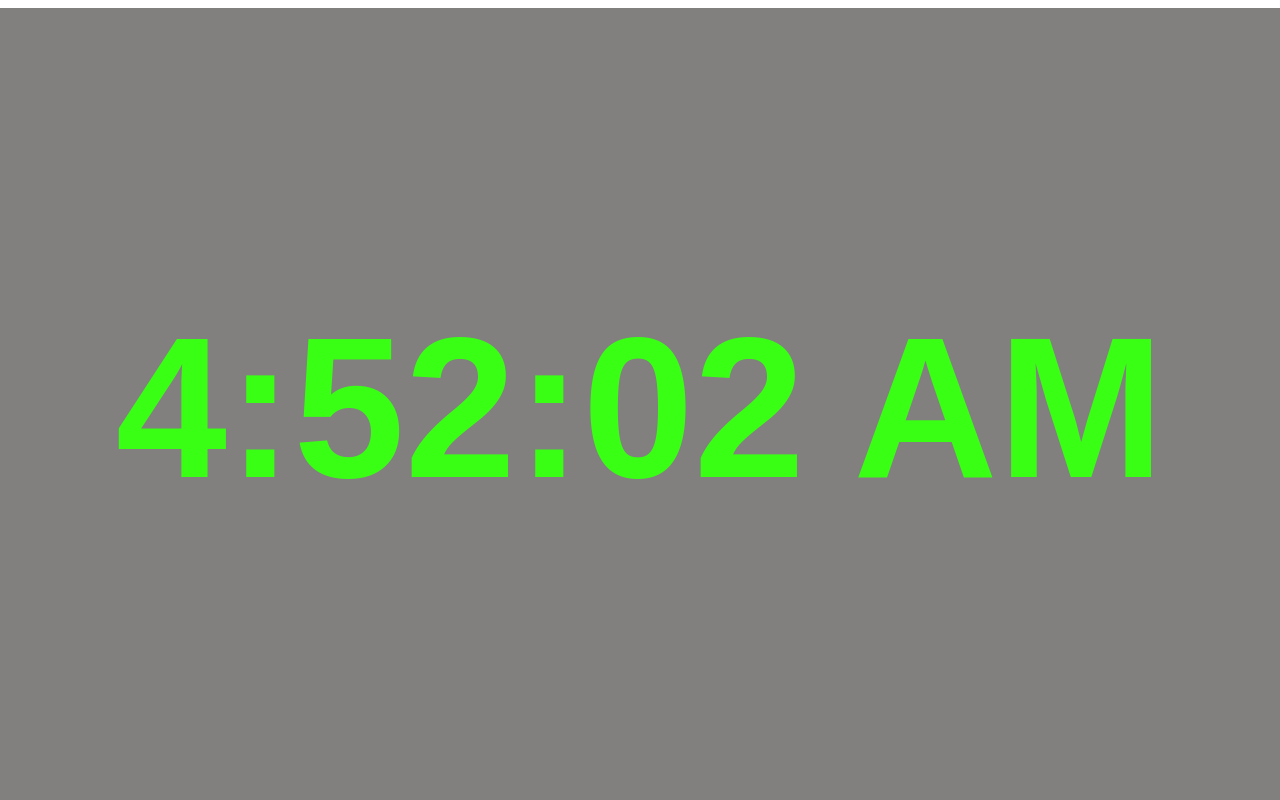
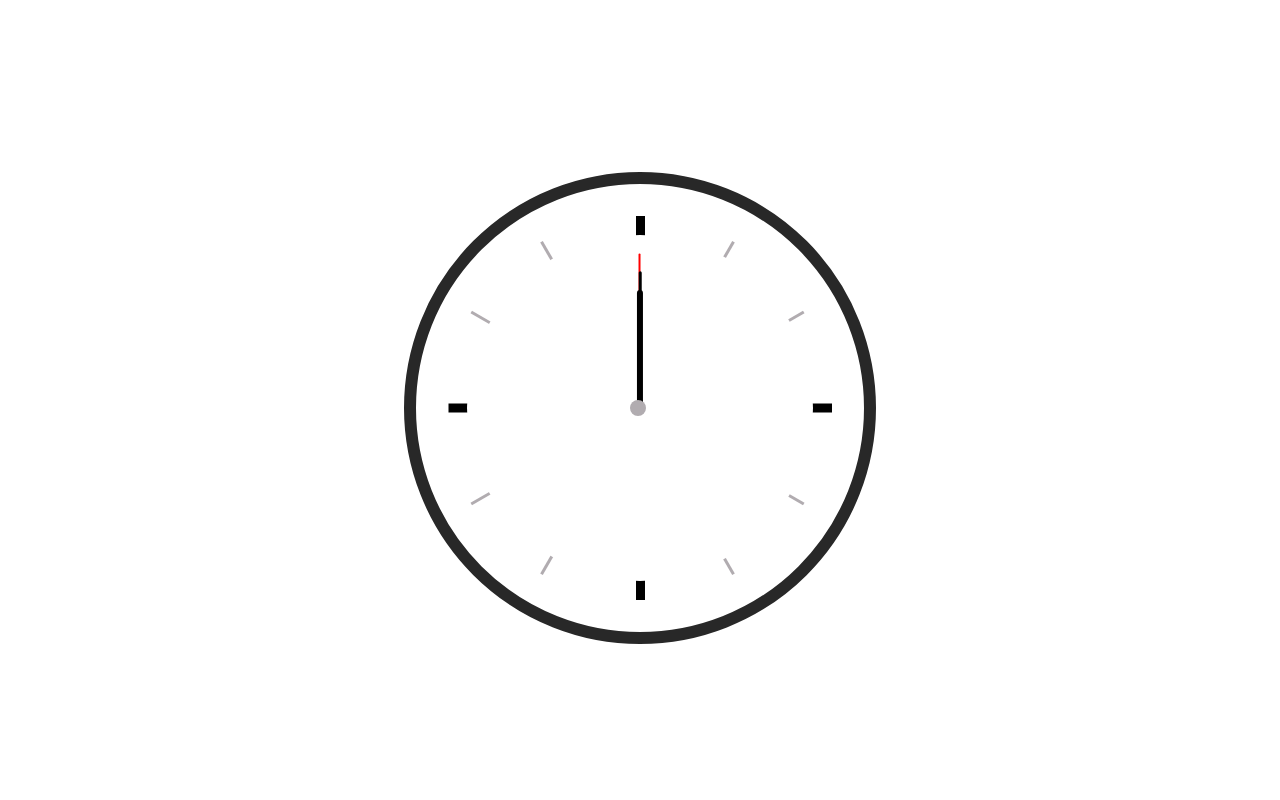
Before and after one commit to ObiBaratt/react-clock, a React (Create React App) app: page / in a window 1280 px wide. Shown: the top 800 px of the page. Built offline with nearby package versions, Linux system fonts and the light colour scheme; a web font is replaced by a local one.

Commit message:
Add AnalogClock component with completed clock face. No logic.

```diff
--- a/src/App.js
+++ b/src/App.js
@@ -1,8 +1,10 @@
 import DigitalClock from "./components/DigitalClock/DigitalClock";
+import AnalogClock from "./components/AnalogClock/AnalogClock";
 
 function App() {
   return (
     <>
+      <AnalogClock />
       <DigitalClock />
     </>
   );
--- /dev/null
+++ b/src/components/AnalogClock/AnalogClock.css
@@ -0,0 +1,138 @@
+.clockBody {
+    margin: 0;
+    font-size: 2rem;
+    display: flex;
+    flex: 1;
+    min-height: 100vh;
+    align-items: center;
+  }
+
+  .analogClock {
+    width: 30rem;
+    height: 30rem;
+    position: relative;
+    padding: 2rem;
+    border: 12px solid #282828;
+    border-radius: 50%;
+    margin: 50px auto;
+
+  }
+
+  .clockHand {
+    width: 50%;
+    right: 50%;
+    height: 6px;
+    background: black;
+    position: absolute;
+    top: 50%;
+    border-radius: 6px;
+    transform-origin: 100%;
+    transform: rotate(90deg);
+    transition-timing-function: cubic-bezier(0.1, 2.7, 0.58, 1);
+  }
+
+  .clockHand.hour {
+    width: 35%;
+    z-index: 3;
+  }
+
+  .clockHand.min {
+    z-index: 10;
+    height: 3px;
+    width: 40%;
+  }
+
+  .clockHand.sec {
+    background: red;
+    width: 45%;
+    height: 2px;
+  }
+
+  .outerClock {
+    position: relative;
+    width: 100%;
+    height: 100%;
+    border-radius: 100;
+    overflow: hidden;
+  }
+
+  .outerClock::after {
+    transform: rotate(90deg);
+    -webkit-transform: rotate(90deg);
+    -moz-transform: rotate(90deg);
+  }
+
+  .outerClock::after,
+  .outerClock::before,
+  .outerClock .mark {
+    content: "";
+    position: absolute;
+    height: 100%;
+    width: 9px;
+    z-index: 0;
+    left: 49%;
+    background: black;
+  }
+
+  .outerClock .mark {
+    background: rgb(177, 172, 176);
+    width: 3px;
+  }
+
+  .outerClock .mark.thirty {
+    transform: rotate(30deg);
+    -webkit-transform: rotate(30deg);
+    -moz-transform: rotate(30deg);
+  }
+
+  .outerClock .mark.sixty {
+    transform: rotate(60deg);
+    -webkit-transform: rotate(60deg);
+    -moz-transform: rotate(60deg);
+  }
+
+  .outerClock .mark.onetwenty {
+    transform: rotate(120deg);
+    -webkit-transform: rotate(120deg);
+    -moz-transform: rotate(120deg);
+  }
+
+  .outerClock .mark.onefifty {
+    transform: rotate(150deg);
+    -webkit-transform: rotate(150deg);
+    -moz-transform: rotate(150deg);
+  }
+
+  .innerClock {
+    background: white;
+    position: absolute;
+    top: 5%;
+    left: 5%;
+    width: 90%;
+    height: 90%;
+    border-radius: 100%;
+    -webkit-border-radius: 100%;
+    -moz-border-radius: 100%;
+    z-index: 1;
+  }
+
+  .innerClock::before {
+    background: rgb(177, 172, 176);
+    content: "";
+    position: absolute;
+    width: 16px;
+    height: 16px;
+    top: 50%;
+    left: 50%;
+    border-radius: 20px;
+    margin-left: -10px;
+    margin-top: -8px;
+    z-index: 11;
+  }
+
+  @media (min-width: 300px) {
+    .analogClock {
+        width: 30vmax;
+        height: 30vmax;
+    }
+  }
--- /dev/null
+++ b/src/components/AnalogClock/AnalogClock.js
@@ -0,0 +1,21 @@
+import "./AnalogClock.css";
+
+export default function AnalogClock() {
+    return (
+        <div className="clockBody">
+            <div className="analogClock">
+                <div className="outerClock">
+                    <div className="mark thirty"></div>
+                    <div className="mark sixty"></div>
+                    <div className="mark onetwenty"></div>
+                    <div className="mark onefifty"></div>
+                    <div className="innerClock">
+                        <div className="clockHand hour"></div>
+                        <div className="clockHand min"></div>
+                        <div className="clockHand sec"></div>
+                    </div>
+                </div>
+            </div>
+        </div>
+    )
+}
```
